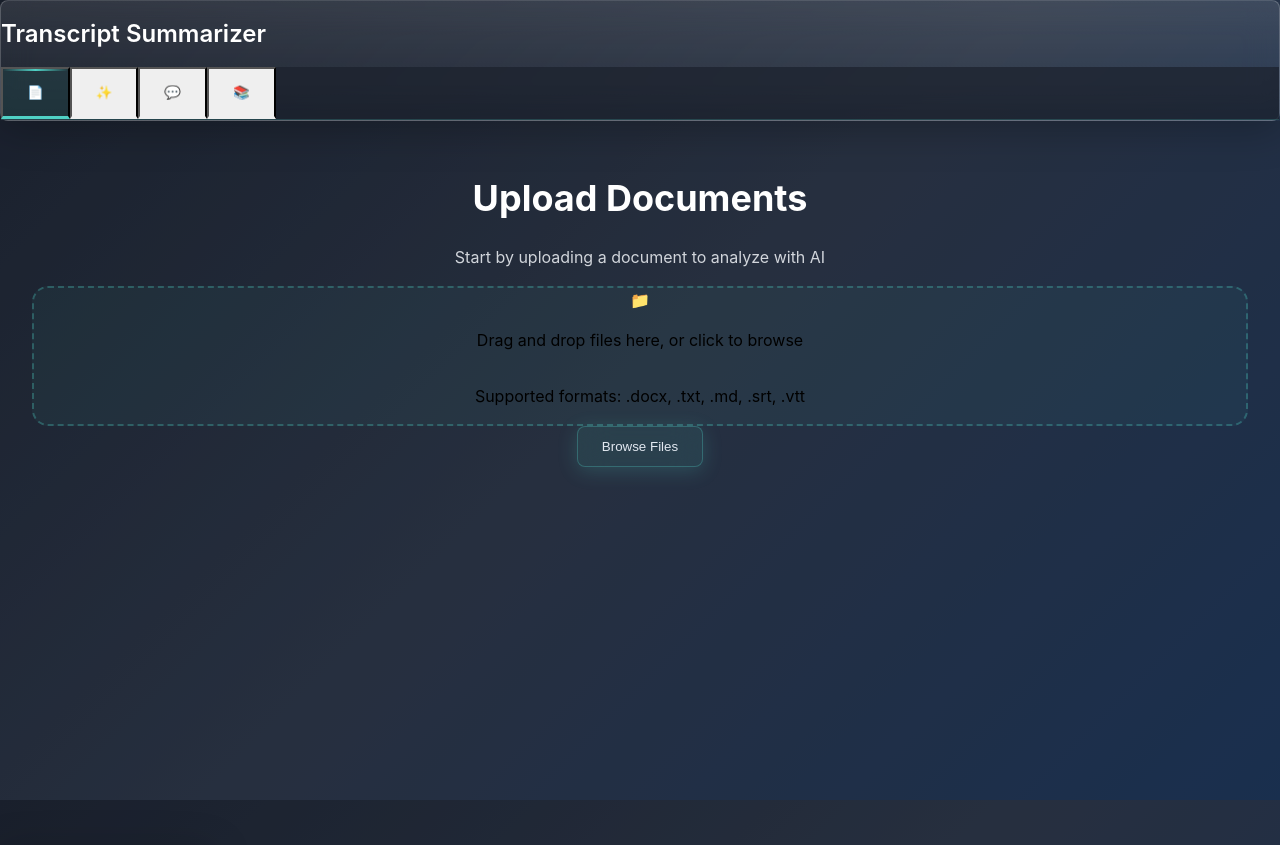
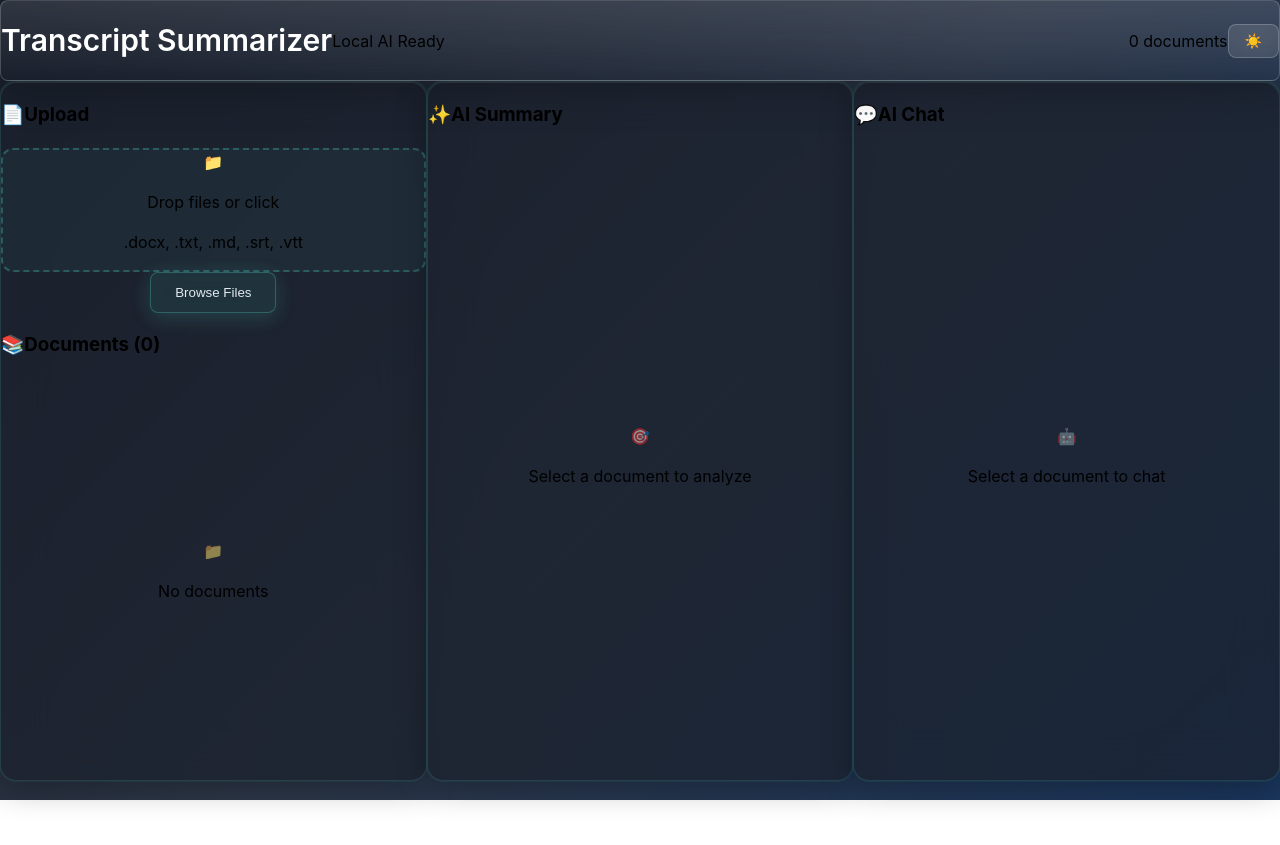
Before and after one commit to geigermatic/transcript-gen-v2, a React (Vite) app: page / in a window 1280 px wide. After the commit the page ends 800 px from the top, so only its background shows below. Built offline with nearby package versions, Linux system fonts and the light colour scheme.

Commit message:
Fix desktop grid layout - proper 3 columns

```diff
--- a/src/App.tsx
+++ b/src/App.tsx
@@ -3,150 +3,227 @@ import { useAppStore } from './store';
 import { FileUpload } from './components/FileUpload';
 
 function App() {
-  const { isDarkMode, documents } = useAppStore();
-  const [activeTab, setActiveTab] = useState<'upload' | 'summarize' | 'chat' | 'library'>('upload');
-
-  const tabs = [
-    { id: 'upload', label: 'Upload', icon: '📄', description: 'Add documents to analyze' },
-    { id: 'summarize', label: 'Summarize', icon: '✨', description: 'Generate AI summaries' },
-    { id: 'chat', label: 'Chat', icon: '💬', description: 'Ask questions about content' },
-    { id: 'library', label: 'Library', icon: '📚', description: 'Browse your documents' }
-  ];
+  const { isDarkMode, documents, toggleDarkMode } = useAppStore();
+  const [selectedDocument, setSelectedDocument] = useState<any>(null);
+  const [chatInput, setChatInput] = useState('');
 
   return (
     <div className={`min-h-screen ${isDarkMode ? 'dark' : ''}`}>
-      {/* Header */}
-      <div className="glass-panel-header sticky top-0 z-30">
+      {/* Single Pane Header */}
+      <div className="glass-panel-header sticky top-0 z-30 border-b border-teal-500/20">
         <div className="flex items-center justify-between px-6 py-4">
           <div className="flex items-center space-x-4">
-            <h1 className="text-hierarchy-h3">Transcript Summarizer</h1>
-            <div className="hidden md:flex items-center space-x-1 text-sm text-gray-400">
-              <span className="w-2 h-2 bg-green-400 rounded-full"></span>
-              <span>Local AI • Privacy First</span>
+            <h1 className="text-hierarchy-h2">Transcript Summarizer</h1>
+            <div className="flex items-center space-x-2 text-sm text-gray-400">
+              <div className="w-2 h-2 bg-green-400 rounded-full animate-pulse"></div>
+              <span>Local AI Ready</span>
             </div>
           </div>
-        </div>
-
-        {/* Tab Navigation */}
-        <div className="tab-container px-6">
-          <div className="flex overflow-x-auto">
-            {tabs.map(tab => (
-              <button
-                key={tab.id}
-                onClick={() => setActiveTab(tab.id as any)}
-                className={`tab-button flex items-center space-x-2 ${
-                  activeTab === tab.id ? 'active' : ''
-                }`}
-                title={tab.description}
-              >
-                <span className="text-lg">{tab.icon}</span>
-                <span className="hidden sm:inline">{tab.label}</span>
-                <span className="hidden lg:inline text-xs text-gray-400">
-                  • {tab.description}
-                </span>
-              </button>
-            ))}
+          <div className="flex items-center space-x-3">
+            <span className="text-sm text-gray-400">{documents.length} documents</span>
+            <button
+              onClick={toggleDarkMode}
+              className="glass-button-secondary text-sm"
+            >
+              {isDarkMode ? '☀️' : '🌙'}
+            </button>
           </div>
         </div>
       </div>
 
-      {/* Main Content */}
-      <div className="tab-content">
-        {activeTab === 'upload' && (
-          <div className="space-y-6">
-            <div className="text-center">
-              <h1 className="text-hierarchy-h1 mb-2">Upload Documents</h1>
-              <p className="text-body text-lg">
-                Start by uploading a document to analyze with AI
-              </p>
+      {/* Single Pane Grid Layout */}
+      <div className="p-4 h-[calc(100vh-100px)]">
+        <div className="grid grid-cols-3 gap-4 h-full">
+
+          {/* Column 1: Upload & Documents */}
+          <div className="glass-pane p-4 flex flex-col">
+            {/* Compact Upload Section */}
+            <div className="mb-4">
+              <h3 className="text-lg font-semibold text-teal-300 mb-3 flex items-center">
+                <span className="mr-2">📄</span>
+                Upload
+              </h3>
+              <FileUpload onUploadComplete={(success, message) => {
+                if (success) {
+                  console.log('File uploaded successfully:', message);
+                }
+              }} />
             </div>
-            <FileUpload onUploadComplete={(success, message) => {
-              if (success) {
-                console.log('File uploaded successfully:', message);
-              }
-            }} />
 
-            {documents.length > 0 && (
-              <div className="glass-panel p-6">
-                <h2 className="text-hierarchy-h3 mb-4">Recent Documents</h2>
-                <div className="grid gap-3">
-                  {documents.slice(0, 3).map(doc => (
+            {/* Compact Document Library */}
+            <div className="flex-1 flex flex-col min-h-0">
+              <h3 className="text-lg font-semibold text-teal-300 mb-3 flex items-center">
+                <span className="mr-2">📚</span>
+                Documents ({documents.length})
+              </h3>
+
+              {documents.length === 0 ? (
+                <div className="flex-1 flex flex-col items-center justify-center text-gray-500 text-sm">
+                  <div className="text-3xl mb-2 opacity-50">📁</div>
+                  <p>No documents</p>
+                </div>
+              ) : (
+                <div className="flex-1 space-y-1 overflow-y-auto">
+                  {documents.map(doc => (
                     <div
                       key={doc.id}
-                      className="flex items-center justify-between p-3 bg-gray-800/50 rounded-lg hover:bg-gray-700/50 transition-colors cursor-pointer"
+                      className={`p-2 rounded border cursor-pointer transition-all text-sm ${
+                        selectedDocument?.id === doc.id
+                          ? 'bg-teal-500/20 border-teal-500/50 shadow-sm'
+                          : 'bg-gray-800/30 border-gray-700/30 hover:bg-gray-700/40'
+                      }`}
+                      onClick={() => setSelectedDocument(doc)}
                     >
-                      <div className="flex items-center space-x-3">
-                        <span className="text-2xl">📄</span>
-                        <div>
-                          <p className="text-white font-medium">Document {doc.id.slice(0, 8)}</p>
-                          <p className="text-gray-400 text-sm">
-                            {doc.metadata?.wordCount?.toLocaleString() || 0} words
+                      <div className="flex items-center space-x-2">
+                        <span className="text-sm">📄</span>
+                        <div className="flex-1 min-w-0">
+                          <p className="text-white font-medium truncate text-xs">
+                            Doc {doc.id.slice(0, 6)}
+                          </p>
+                          <p className="text-gray-400 text-xs">
+                            {(doc.metadata?.wordCount || 0).toLocaleString()} words
                           </p>
                         </div>
+                        {selectedDocument?.id === doc.id && (
+                          <div className="w-1.5 h-1.5 bg-teal-400 rounded-full"></div>
+                        )}
                       </div>
-                      <button className="glass-button-primary text-sm">
-                        Analyze →
-                      </button>
                     </div>
                   ))}
+                </div>
+              )}
+            </div>
+          </div>
+
+          {/* Column 2: Summary & Analysis */}
+          <div className="glass-pane p-4 flex flex-col">
+            <h3 className="text-lg font-semibold text-teal-300 mb-3 flex items-center">
+              <span className="mr-2">✨</span>
+              AI Summary
+            </h3>
+
+            {!selectedDocument ? (
+              <div className="flex-1 flex flex-col items-center justify-center text-gray-500">
+                <div className="text-4xl mb-3 opacity-50">🎯</div>
+                <p className="text-sm">Select a document to analyze</p>
+              </div>
+            ) : (
+              <div className="flex-1 flex flex-col space-y-3 min-h-0">
+                {/* Document Header */}
+                <div className="bg-gray-800/40 p-3 rounded-lg border border-teal-500/20">
+                  <div className="flex items-center justify-between mb-2">
+                    <span className="text-white font-medium text-sm">Doc {selectedDocument.id.slice(0, 6)}</span>
+                    <button className="glass-button-primary text-xs px-3 py-1">
+                      Generate
+                    </button>
+                  </div>
+                  <div className="text-xs text-gray-400">
+                    {(selectedDocument.metadata?.wordCount || 0).toLocaleString()} words
+                  </div>
+                </div>
+
+                {/* Summary Content Area */}
+                <div className="flex-1 bg-gray-800/20 p-3 rounded-lg border border-gray-700/30 overflow-y-auto min-h-0">
+                  <div className="space-y-3">
+                    <div className="border-l-2 border-teal-500 pl-3">
+                      <h4 className="text-white font-medium mb-1 text-sm text-teal-300">Key Takeaways</h4>
+                      <div className="text-gray-400 text-xs space-y-1">
+                        <p>• Generate summary for insights</p>
+                        <p>• Techniques will appear here</p>
+                        <p>• Action items extracted</p>
+                      </div>
+                    </div>
+
+                    <div className="border-l-2 border-purple-400 pl-3">
+                      <h4 className="text-white font-medium mb-1 text-sm text-purple-300">Techniques</h4>
+                      <div className="text-gray-400 text-xs">
+                        <p>Methods and strategies identified</p>
+                      </div>
+                    </div>
+
+                    <div className="border-l-2 border-orange-400 pl-3">
+                      <h4 className="text-white font-medium mb-1 text-sm text-orange-300">Action Items</h4>
+                      <div className="text-gray-400 text-xs">
+                        <p>Actionable tasks extracted</p>
+                      </div>
+                    </div>
+                  </div>
+                </div>
+
+                {/* Action Buttons */}
+                <div className="flex space-x-1">
+                  <button className="glass-button-secondary text-xs flex-1 py-1">Export</button>
+                  <button className="glass-button-secondary text-xs flex-1 py-1">Copy</button>
+                  <button className="glass-button-secondary text-xs flex-1 py-1">A/B</button>
                 </div>
               </div>
             )}
           </div>
-        )}
 
-        {activeTab === 'summarize' && (
-          <div className="glass-panel p-8 text-center">
-            <h2 className="text-hierarchy-h2 mb-4">AI Summary</h2>
-            <p className="text-body mb-6">
-              Select a document from the library to generate AI summaries and insights.
-            </p>
-            <button className="glass-button-primary">
-              ✨ Generate Summary
-            </button>
-          </div>
-        )}
+          {/* Column 3: Chat Interface */}
+          <div className="glass-pane p-4 flex flex-col">
+            <h3 className="text-lg font-semibold text-teal-300 mb-3 flex items-center">
+              <span className="mr-2">💬</span>
+              AI Chat
+            </h3>
 
-        {activeTab === 'chat' && (
-          <div className="glass-panel p-8 text-center">
-            <h2 className="text-hierarchy-h2 mb-4">AI Chat</h2>
-            <p className="text-body mb-6">
-              Ask questions about your document content with our AI assistant.
-            </p>
-            <div className="glass-input max-w-2xl mx-auto mb-4">
-              <input
-                type="text"
-                placeholder="Ask a question about your documents..."
-                className="w-full bg-transparent text-white placeholder-gray-400 border-0 outline-none"
-              />
-            </div>
-            <button className="glass-button-primary">
-              💬 Send Message
-            </button>
-          </div>
-        )}
+            {!selectedDocument ? (
+              <div className="flex-1 flex flex-col items-center justify-center text-gray-500">
+                <div className="text-4xl mb-3 opacity-50">🤖</div>
+                <p className="text-sm">Select a document to chat</p>
+              </div>
+            ) : (
+              <div className="flex-1 flex flex-col min-h-0">
+                {/* Chat Messages */}
+                <div className="flex-1 bg-gray-800/20 rounded-lg p-3 mb-3 overflow-y-auto border border-gray-700/30 min-h-0">
+                  <div className="space-y-2">
+                    <div className="bg-teal-500/20 p-2 rounded border border-teal-500/30">
+                      <div className="text-xs text-teal-400 mb-1">AI Assistant</div>
+                      <div className="text-white text-xs">
+                        Ready to answer questions about Doc {selectedDocument.id.slice(0, 6)}. What would you like to know?
+                      </div>
+                    </div>
+                  </div>
+                </div>
 
-        {activeTab === 'library' && (
-          <div className="glass-panel p-8 text-center">
-            <h2 className="text-hierarchy-h2 mb-4">Document Library</h2>
-            <p className="text-body mb-6">
-              Manage and organize your uploaded documents.
-            </p>
-            <div className="text-2xl text-teal-400 font-bold mb-2">{documents.length}</div>
-            <div className="text-sm text-gray-400">documents uploaded</div>
-          </div>
-        )}
-      </div>
+                {/* Chat Input */}
+                <div className="space-y-2">
+                  <div className="flex space-x-2">
+                    <input
+                      type="text"
+                      value={chatInput}
+                      onChange={(e) => setChatInput(e.target.value)}
+                      placeholder="Ask about this document..."
+                      className="flex-1 glass-input text-xs py-2"
+                      onKeyPress={(e) => {
+                        if (e.key === 'Enter' && chatInput.trim()) {
+                          setChatInput('');
+                        }
+                      }}
+                    />
+                    <button
+                      className="glass-button-primary text-xs px-3"
+                      disabled={!chatInput.trim()}
+                    >
+                      Send
+                    </button>
+                  </div>
 
-      {/* Status Bar */}
-      <div className="fixed bottom-0 left-0 right-0 glass-panel-header px-6 py-2 z-20">
-        <div className="flex items-center justify-between text-xs text-gray-400">
-          <div className="flex items-center space-x-4">
-            <span>{documents.length} documents</span>
-          </div>
-          <div className="flex items-center space-x-4">
-            <span>Local AI Ready</span>
-            <div className="w-2 h-2 bg-green-400 rounded-full animate-pulse"></div>
+                  {/* Quick Questions */}
+                  <div className="flex flex-wrap gap-1">
+                    {['Key points?', 'Techniques?', 'Actions?'].map((q, i) => (
+                      <button
+                        key={i}
+                        onClick={() => setChatInput(q)}
+                        className="glass-button-secondary text-xs py-1 px-2 hover:bg-teal-500/20"
+                      >
+                        {q}
+                      </button>
+                    ))}
+                  </div>
+                </div>
+              </div>
+            )}
           </div>
         </div>
       </div>
--- a/src/components/FileUpload.tsx
+++ b/src/components/FileUpload.tsx
@@ -113,7 +113,7 @@ export function FileUpload({ onUploadComplete }: FileUploadProps) {
       {/* Drag and Drop Area */}
       <div
         className={`
-          upload-zone p-8 text-center cursor-pointer
+          upload-zone p-4 text-center cursor-pointer text-sm
           ${isDragOver ? 'dragover' : ''}
           ${isProcessing ? 'opacity-50 pointer-events-none' : ''}
         `}
@@ -131,37 +131,29 @@ export function FileUpload({ onUploadComplete }: FileUploadProps) {
           className="hidden"
         />
 
-        <div className="space-y-4">
-          <div className="text-4xl">
+                <div className="space-y-2">
+          <div className="text-2xl">
             {isProcessing ? '⏳' : isDragOver ? '📂' : '📁'}
           </div>
 
           {isProcessing ? (
-            <div className="space-y-2">
-              <p className="text-gray-300 font-medium">
-                Processing: {processingFile}
-              </p>
-              <div className="w-full bg-gray-600 rounded-full h-2">
-                <div className="bg-blue-400 h-2 rounded-full animate-pulse w-1/2"></div>
+            <div className="space-y-1">
+              <p className="text-gray-300 text-xs">Processing...</p>
+              <div className="w-full bg-gray-600 rounded-full h-1">
+                <div className="bg-teal-400 h-1 rounded-full animate-pulse w-1/2"></div>
               </div>
             </div>
           ) : (
-            <div className="space-y-2">
-              <p className="text-gray-300 mb-4">
+            <div className="space-y-1">
+              <p className="text-gray-300 text-xs">
                 {isDragOver
-                  ? 'Drop files here to upload'
-                  : 'Drag and drop files here, or click to browse'
+                  ? 'Drop files here'
+                  : 'Drop files or click'
                 }
               </p>
-              <div className="flex items-center justify-center">
-                <p className="text-sm text-gray-400">
-                  Supported formats: .docx, .txt, .md, .srt, .vtt
-                </p>
-                <HelpTooltip
-                  content="Upload teaching transcripts, documents, or subtitle files. Files should be between 100KB and 50MB. All processing happens locally on your machine - your documents never leave your computer."
-                  position="bottom"
-                />
-              </div>
+              <p className="text-gray-500 text-xs">
+                .docx, .txt, .md, .srt, .vtt
+              </p>
             </div>
           )}
         </div>
--- a/src/index.css
+++ b/src/index.css
@@ -265,21 +265,80 @@
   .upload-zone {
     border: 2px dashed rgba(79, 209, 197, 0.3);
     background: rgba(79, 209, 197, 0.05);
-    border-radius: 1rem;
+    border-radius: 0.75rem;
     transition: all 0.3s ease;
   }
 
   .upload-zone:hover {
     border-color: rgba(79, 209, 197, 0.5);
     background: rgba(79, 209, 197, 0.1);
-    transform: translateY(-2px);
-    box-shadow: 0 8px 25px rgba(79, 209, 197, 0.2);
+    transform: translateY(-1px);
+    box-shadow: 0 4px 20px rgba(79, 209, 197, 0.15);
   }
 
   .upload-zone.dragover {
     border-color: #4fd1c5;
     background: rgba(79, 209, 197, 0.15);
-    transform: scale(1.02);
+    transform: scale(1.01);
+  }
+
+  /* Single pane grid enhancements */
+  .glass-grid {
+    background: rgba(26, 32, 44, 0.3);
+    backdrop-filter: blur(20px);
+    -webkit-backdrop-filter: blur(20px);
+  }
+
+  .glass-column {
+    background: rgba(26, 32, 44, 0.5);
+    border: 1px solid rgba(79, 209, 197, 0.1);
+    border-radius: 1rem;
+    backdrop-filter: blur(16px);
+    -webkit-backdrop-filter: blur(16px);
+  }
+
+  .document-item {
+    transition: all 0.2s ease;
+    border-radius: 0.5rem;
+  }
+
+  .document-item:hover {
+    transform: translateY(-1px);
+    box-shadow: 0 4px 12px rgba(79, 209, 197, 0.1);
+  }
+
+  .document-item.selected {
+    background: rgba(79, 209, 197, 0.15);
+    border-color: rgba(79, 209, 197, 0.4);
+    box-shadow: 0 0 0 1px rgba(79, 209, 197, 0.3), 0 4px 12px rgba(79, 209, 197, 0.2);
+  }
+
+  .chat-message {
+    animation: slideIn 0.3s ease-out;
+  }
+
+  @keyframes slideIn {
+    from {
+      opacity: 0;
+      transform: translateY(10px);
+    }
+    to {
+      opacity: 1;
+      transform: translateY(0);
+    }
+  }
+
+  /* Enhanced glass panel for single pane */
+  .glass-pane {
+    background: rgba(26, 32, 44, 0.7);
+    border: 1px solid rgba(79, 209, 197, 0.15);
+    border-radius: 1rem;
+    backdrop-filter: blur(24px);
+    -webkit-backdrop-filter: blur(24px);
+    box-shadow:
+      0 8px 32px rgba(0, 0, 0, 0.3),
+      0 0 0 1px rgba(79, 209, 197, 0.1),
+      inset 0 1px 0 rgba(255, 255, 255, 0.1);
   }
 }
 
```
